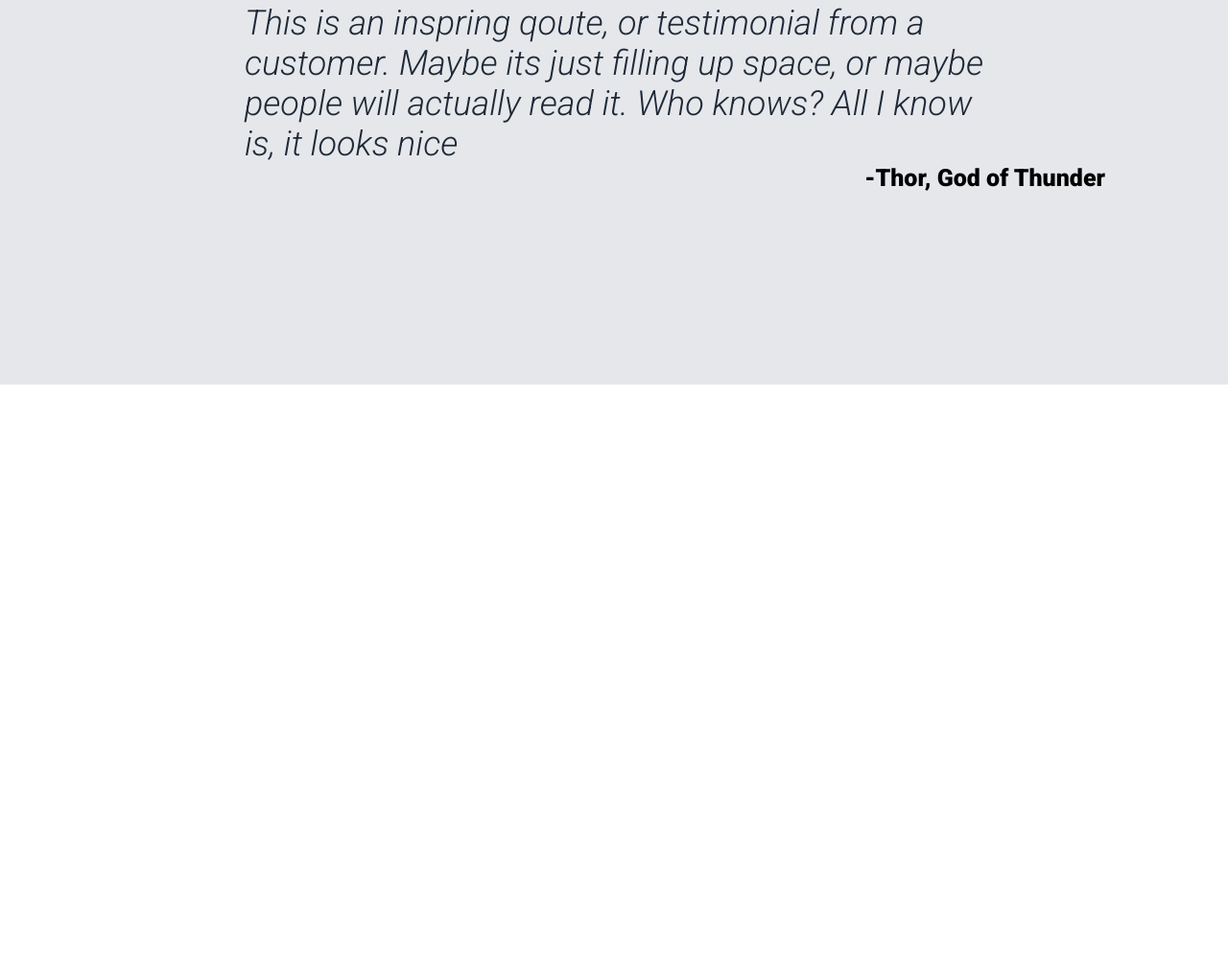
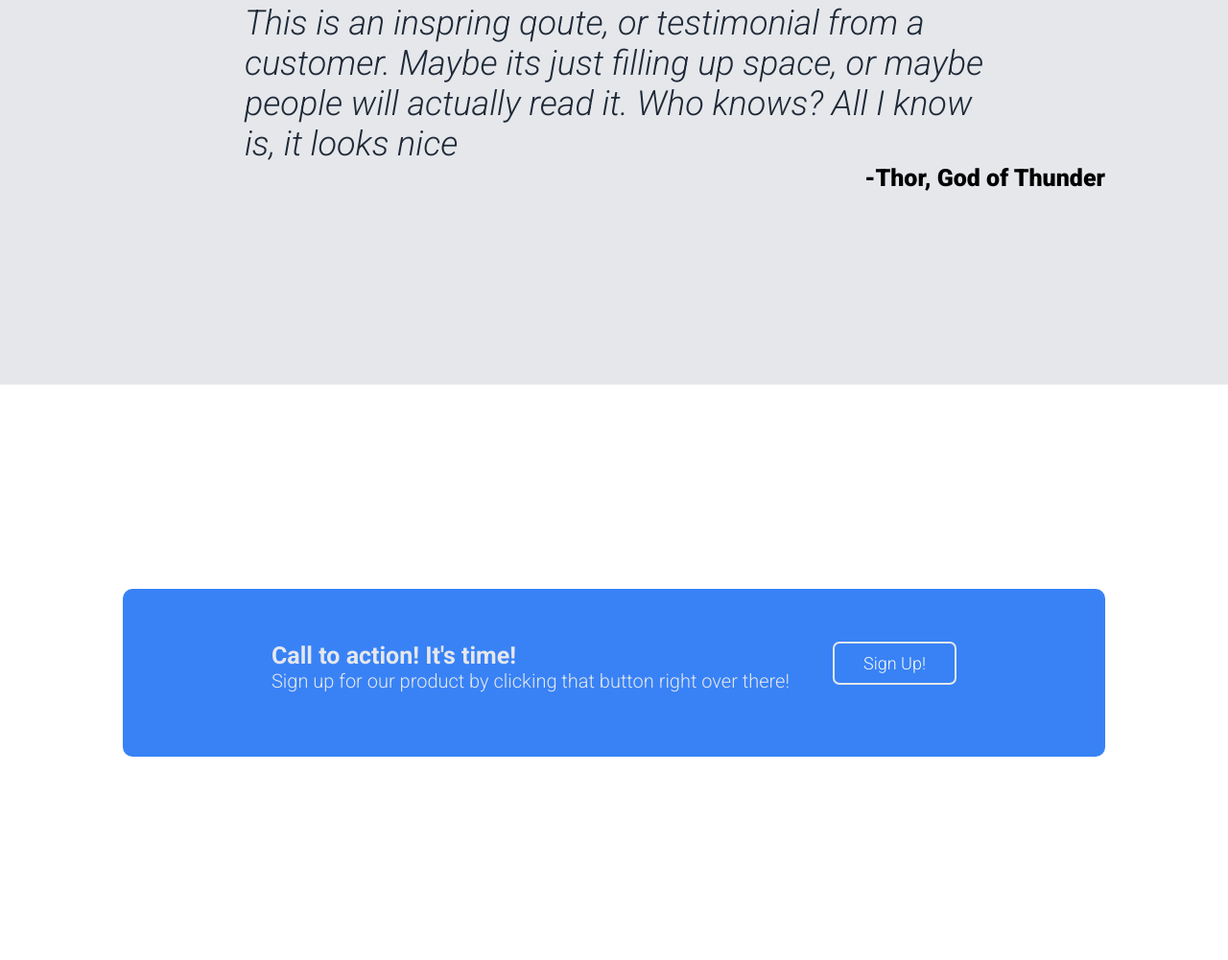
Before and after one commit to jacobs-development8/Project-Landing-Page, a plain HTML site: page index.html in a window 1280 px wide. Shown: the part 1479-2480 px from the top of the page at 96% size. Before the commit the page ends 1880 px from the top, so only its background shows below. Drawn offline with Linux system fonts and the light colour scheme.

Commit message:
section four completed

```diff
--- a/index.html
+++ b/index.html
@@ -81,5 +81,22 @@
 
     </div>
 
+    <div class="section-four">
+
+        <div class="section-four-singup-cont">
+
+            <div class="singup-text">
+                <p class="singup-text-heading">Call to action! It's time!</p>
+                <p class="singup-text-call">
+                    Sign up for our product by clicking that button right over there!
+                </p>
+            </div>
+
+            <button class="singup-button">Sign Up!</button>
+
+        </div>
+
+    </div>
+
 </body>
 </html>
--- a/styles.css
+++ b/styles.css
@@ -165,3 +165,46 @@ nav li {
     font-weight: 900;
     margin-left: auto;
 }
+
+.section-four {
+    width: 100%;
+    min-height: 75vh;
+    display: flex;
+    justify-content: center;
+    align-items: center;
+}
+
+.section-four-singup-cont {
+    width: 80%;
+    background: #3882f6;
+    border-radius: 10px;
+    border: 5px solid #3882f6;
+    padding: 50px 150px;
+    display: flex;
+    justify-content: space-between;
+}
+
+.singup-text {
+    color: #E5E7EB;
+}
+
+.singup-text-heading {
+    font-size: 25px;
+    font-weight: 600;
+}
+
+.singup-text-call {
+    font-size: 20px;
+    font-weight: 300;
+}
+
+.singup-button {
+    background-color: transparent;
+    color: #F9FAF8;
+    font-size: 18px;
+    font-weight: 300;
+    padding: 10px 30px;
+    border: 2px solid #E5E7EB;
+    border-radius: 7px;
+    margin-bottom: 20px;
+}
```
